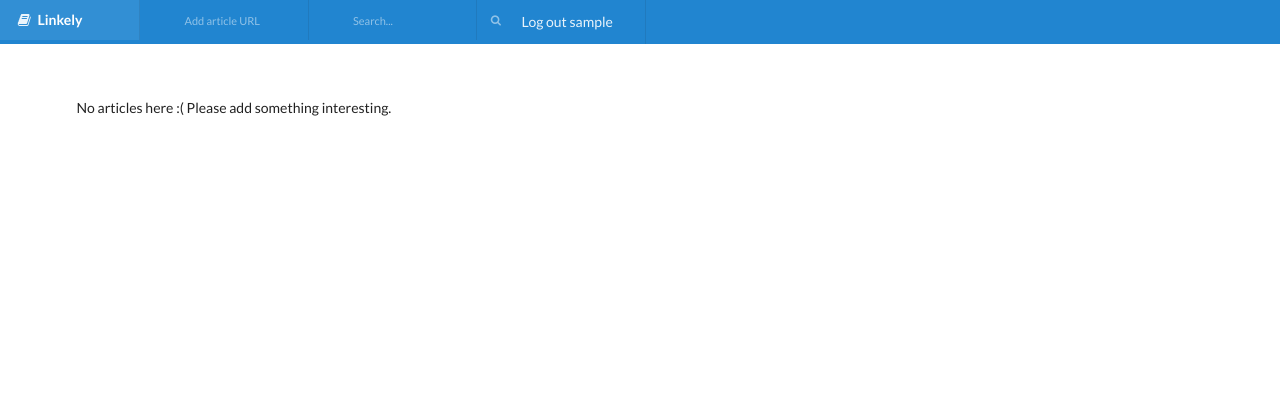
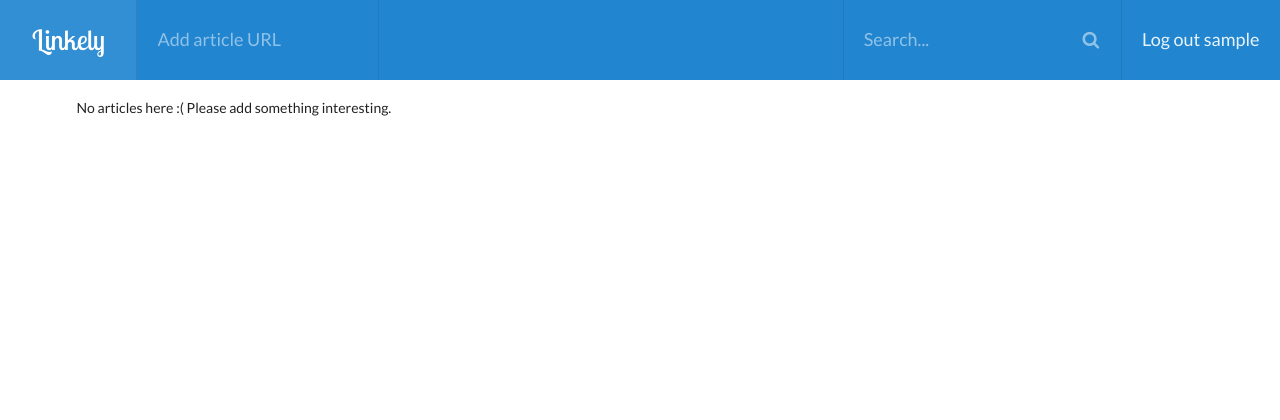
Before and after one commit to hnarjis/linkely, a Django app: page / in a window 1280 px wide. Shown: the top 420 px of the page. Run offline with Django 3.2, Linux system fonts and the light colour scheme; the visitor is signed in with stand-in values (Sample User, id 1); data that the repository does not hold is empty; some libraries are stand-ins or nearby versions.

Commit message:
Logo font and menu styling

```diff
--- a/linkely/links/templates/base.html
+++ b/linkely/links/templates/base.html
@@ -5,19 +5,17 @@
     <title>{% block title %}Linkely{% endblock %}</title>
     <meta charset="utf-8" />
     <meta http-equiv="X-UA-Compatible" content="IE=edge,chrome=1" />
+    <link rel="shortcut icon" href="/static/favicon.png" type="image/x-icon" />
     <meta name="viewport" content="width=device-width, initial-scale=1.0, maximum-scale=1.0">
     <link rel="stylesheet" type="text/css" href="{% static "semantic/semantic.min.css" %}">
+    <link rel="stylesheet" type="text/css" href="{% static "main.css" %}">
     <script
       src="https://code.jquery.com/jquery-3.1.1.min.js"
       integrity="sha256-hVVnYaiADRTO2PzUGmuLJr8BLUSjGIZsDYGmIJLv2b8="
       crossorigin="anonymous">
     </script>
     <script src="{% static "semantic/semantic.js" %}"></script>
-    <style type="text/css">
-      .main.container {
-        margin-top: 7em;
-      }
-    </style>
+    <link href="https://fonts.googleapis.com/css?family=Lobster+Two" rel="stylesheet">
     {% block head %}{% endblock %}
   </head>
   <body>
--- a/linkely/links/templates/menu.html
+++ b/linkely/links/templates/menu.html
@@ -1,37 +1,28 @@
-<div class="ui fixed inverted blue menu">
-  <div class="ui stackable four column grid">
-    <div class="column">
-      <a href="/" class="header item">
-        <!--<img class="logo" src="assets/images/logo.png">-->
-        <i class="book icon"></i>
+<div class="ui fixed inverted blue massive menu">
+
+  <a href="/" class="ui header item logo" id="topleft_logo">
     Linkely
   </a>
-    </div>
 
-    <div class="column">
   <div class="item">
     <form action="{% url 'links:add' %}" method="post">
       {% csrf_token %}
-          <div class="ui input mini inverted transparent">
+      <div class="ui input inverted transparent">
         <input type="text" name="url" id="url" placeholder="Add article URL">
       </div>
     </form>
   </div>
-    </div>
 
-    <div class="column">
+  <div class="right menu">
     <div class="item">
       <form action="{% url 'links:search' %}" method="get">
-          <div class="ui icon input mini inverted transparent">
+        <div class="ui icon input inverted transparent">
           <input type="text" name="q" id="q" value="{{ search_query }}" placeholder="Search..." />
           <i class="search icon inverted"></i>
         </div>
       </form>
     </div>
-    </div>
 
-    <div class="column">
     <div class="item"><a href="{% url 'logout' %}">Log out {{ user.username }}</a></div>
   </div>
 </div>
-</div>
--- /dev/null
+++ b/linkely/static/main.css
@@ -0,0 +1,17 @@
+.main.container {
+    margin-top: 7em;
+}
+
+.header.logo {
+    font-family: 'Lobster Two' !important;
+    font-weight: normal !important;
+
+}
+
+.ui.header.logo {
+    font-size: 5.5rem;
+}
+
+#topleft_logo {
+    font-size: 2rem;
+}
```
Also changed, not shown: linkely/links/templates/login/login.html (+3 -5 lines), linkely/static/favicon.png (added). Lines whose indentation alone changed are shown as unchanged.
